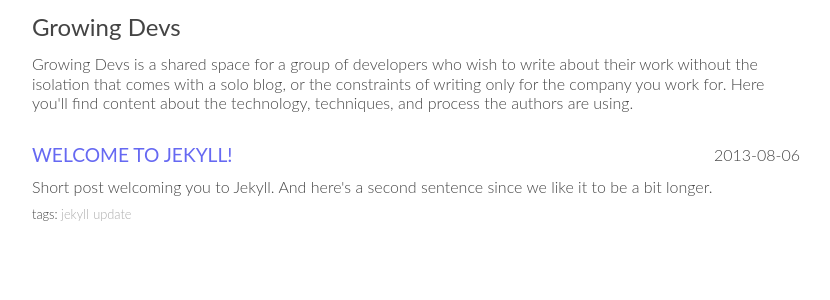
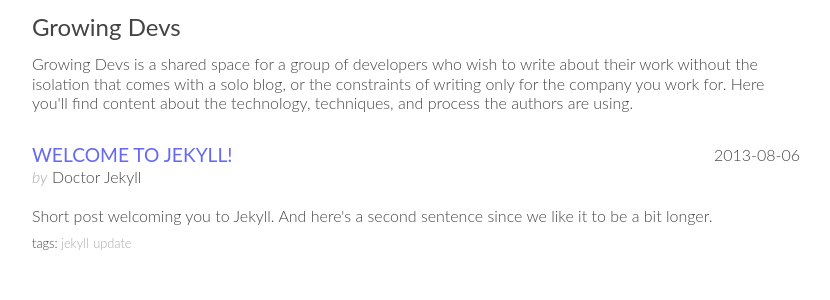
Before and after one commit to growingdevs/growingdevs.github.io, a Jekyll site: the page built from index.html, in a window 1280 px wide. Shown: the top 300 px of the page, without its empty margins (224-1054 px from the left). Built offline with Jekyll 4.4.1, drawn with Linux system fonts in a browser that asks for light colours; comment, search, counter and statistics services are not loaded.

Commit message:
adds author to post/index

```diff
--- a/_layouts/post.html
+++ b/_layouts/post.html
@@ -6,6 +6,7 @@ trigger: post
 <article>
   <span class="created-at">{{ page.created_at | date:'%Y-%m-%d' }}</span>
   <h1><a href="{{ page.url }}">{{ page.title }}</a></h1>
+  <span class="author"><em>by</em> {{page.author}}</span>
 
   {{content}}
 
--- a/_posts/2013-08-26-welcome-to-jekyll.markdown
+++ b/_posts/2013-08-26-welcome-to-jekyll.markdown
@@ -1,6 +1,7 @@
 ---
 layout: post
 title: "Welcome to Jekyll!"
+author: Doctor Jekyll
 created_at: 2013-08-06 16:58:11 -04:00
 summary: "Short post welcoming you to Jekyll. And here's a second sentence since we like it to be a bit longer."
 tags: jekyll update
--- a/index.html
+++ b/index.html
@@ -15,6 +15,7 @@ title: Growing Devs
     <article>
       <span class="created-at">{{ post.created_at | date:'%Y-%m-%d' }}</span>
       <h1><a href="{{ post.url }}">{{ post.title }}</a></h1>
+      <span class="author"><em>by</em> {{post.author}}</span>
 
       <p class="summary">
         {{ post.summary }}
--- a/stylesheets/application.css
+++ b/stylesheets/application.css
@@ -76,98 +76,108 @@ body {
   font: 300 16px/1.4em Lato, "Helvetica Neue", Helvetica, Arial, sans-serif;
 }
 
-/* line 19, ../_sass/application.scss */
+/* line 18, ../_sass/application.scss */
 a {
   color: #6669f2;
   text-decoration: none;
 }
 
-/* line 24, ../_sass/application.scss */
+/* line 23, ../_sass/application.scss */
 .container {
   width: 100%;
   padding: 0 1em;
   margin: 0 auto;
 }
 @media only screen and (min-width: 769px) {
-  /* line 24, ../_sass/application.scss */
+  /* line 23, ../_sass/application.scss */
   .container {
     padding: 0;
     width: 768px;
   }
 }
 
-/* line 37, ../_sass/application.scss */
+/* line 36, ../_sass/application.scss */
 header {
   margin-top: 1em;
 }
-/* line 40, ../_sass/application.scss */
+/* line 39, ../_sass/application.scss */
 header h1 {
   font-weight: 400;
   font-size: 1.5em;
   text-align: center;
 }
 @media only screen and (min-width: 481px) {
-  /* line 40, ../_sass/application.scss */
+  /* line 39, ../_sass/application.scss */
   header h1 {
     text-align: left;
   }
 }
 
-/* line 54, ../_sass/application.scss */
+/* line 53, ../_sass/application.scss */
 p.intro {
   margin: 1em 0 2em 0;
   line-height: 1.2em;
 }
 
-/* line 60, ../_sass/application.scss */
+/* line 59, ../_sass/application.scss */
 article {
   margin: 1em 0;
 }
-/* line 64, ../_sass/application.scss */
+/* line 63, ../_sass/application.scss */
 article h1 {
   font-size: 1.2em;
   font-weight: normal;
-  margin: .25em 0;
+  margin: .25em 0 0 0;
 }
-/* line 69, ../_sass/application.scss */
+/* line 68, ../_sass/application.scss */
 article h1 a {
   text-transform: uppercase;
 }
 @media only screen and (min-width: 481px) {
-  /* line 64, ../_sass/application.scss */
+  /* line 63, ../_sass/application.scss */
   article h1 {
-    margin: 1em 0 .5em 0;
+    margin: 1em 0 0 0;
   }
 }
-/* line 78, ../_sass/application.scss */
+/* line 77, ../_sass/application.scss */
 article span.created-at {
   display: block;
   text-align: center;
 }
 @media only screen and (min-width: 481px) {
-  /* line 78, ../_sass/application.scss */
+  /* line 77, ../_sass/application.scss */
   article span.created-at {
     float: right;
   }
 }
-/* line 87, ../_sass/application.scss */
+/* line 86, ../_sass/application.scss */
+article span.author {
+  display: block;
+  margin-bottom: 1em;
+}
+/* line 91, ../_sass/application.scss */
+article span.author em {
+  color: #aaaaaa;
+  font-style: italic;
+}
+/* line 97, ../_sass/application.scss */
 article p {
   margin-bottom: 1em;
 }
-/* line 91, ../_sass/application.scss */
+/* line 101, ../_sass/application.scss */
 article p.summary {
   margin-bottom: 0.25em;
 }
-/* line 95, ../_sass/application.scss */
+/* line 105, ../_sass/application.scss */
 article pre {
   margin-bottom: 1em;
 }
-/* line 103, ../_sass/application.scss */
+/* line 113, ../_sass/application.scss */
 article ul.tags:before {
   font-size: 80%;
   content: 'tags: ';
 }
-/* line 108, ../_sass/application.scss */
+/* line 118, ../_sass/application.scss */
 article ul.tags li {
   font-size: 80%;
   display: inline;
```
Also changed, not shown: _sass/application.scss (+14 -4 lines).
